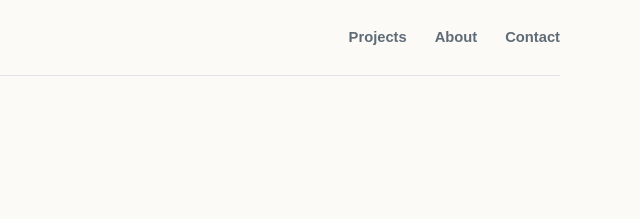
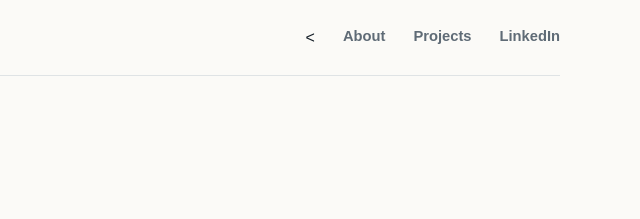
Before and after one commit to cew6992/Colleen-portfolio, a plain HTML site: page index.html in a window 1280 px wide. Shown: the top 219 px of the page, 640-1280 px from the left. Drawn offline with Linux system fonts and the light colour scheme.

Commit message:
Update navigation links in index.html
Rearranged navigation links and added LinkedIn link.

```diff
--- a/index.html
+++ b/index.html
@@ -11,9 +11,12 @@
   <header class="site-header">
     <a class="brand" href="#top">Colleen Williams</a>
     <nav aria-label="Primary navigation">
-      <a href="#work">Projects</a>
-      <a href="#about">About</a>
-      <a href="#contact">Contact</a>
+      <<a href="#about">About</a>
+  <a href="#projects">Projects</a>
+  <a href="https://www.linkedin.com/in/colleen-williams-5066b73/"
+     target="_blank"
+     rel="noopener noreferrer">LinkedIn</a>
+</nav>
     </nav>
   </header>
 
```
